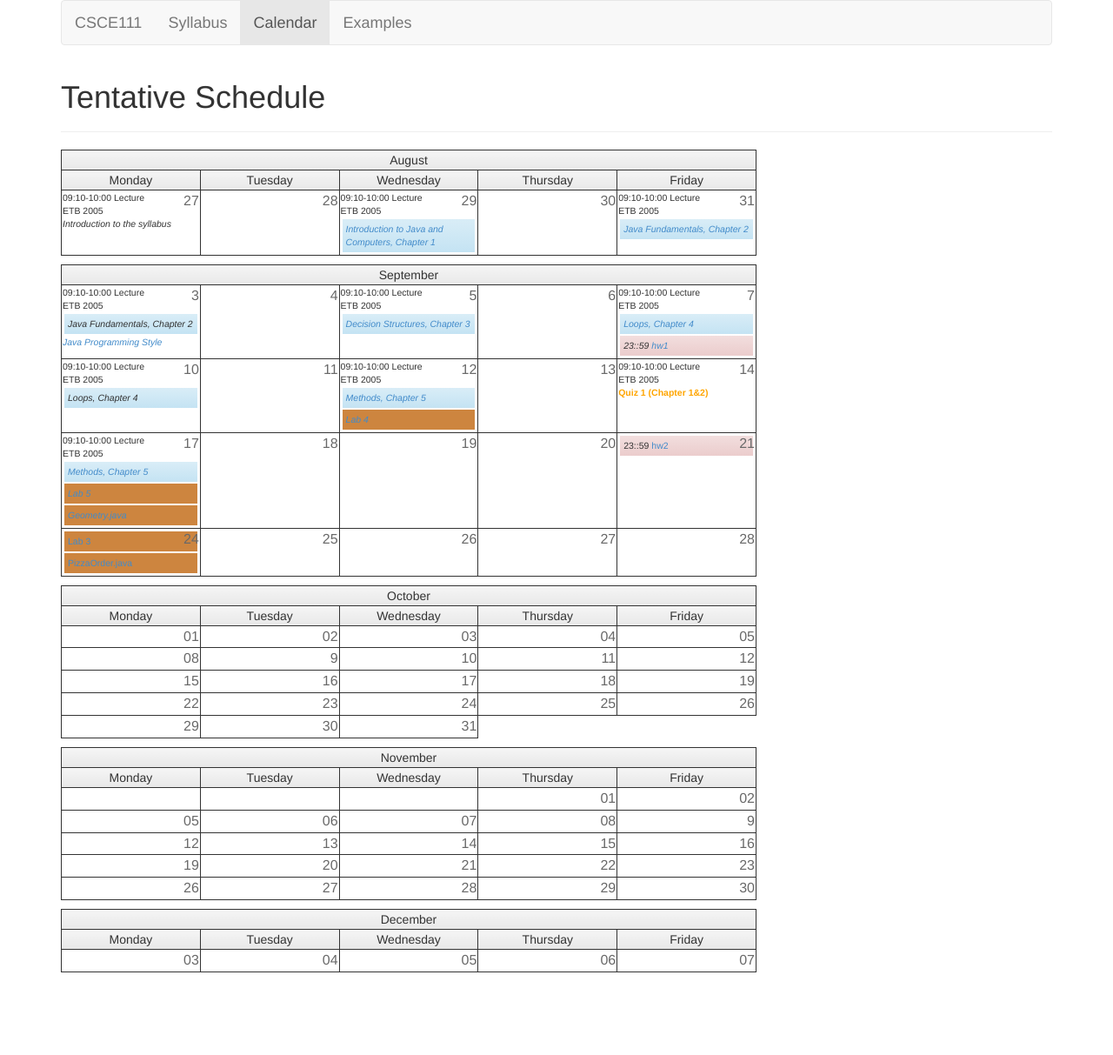
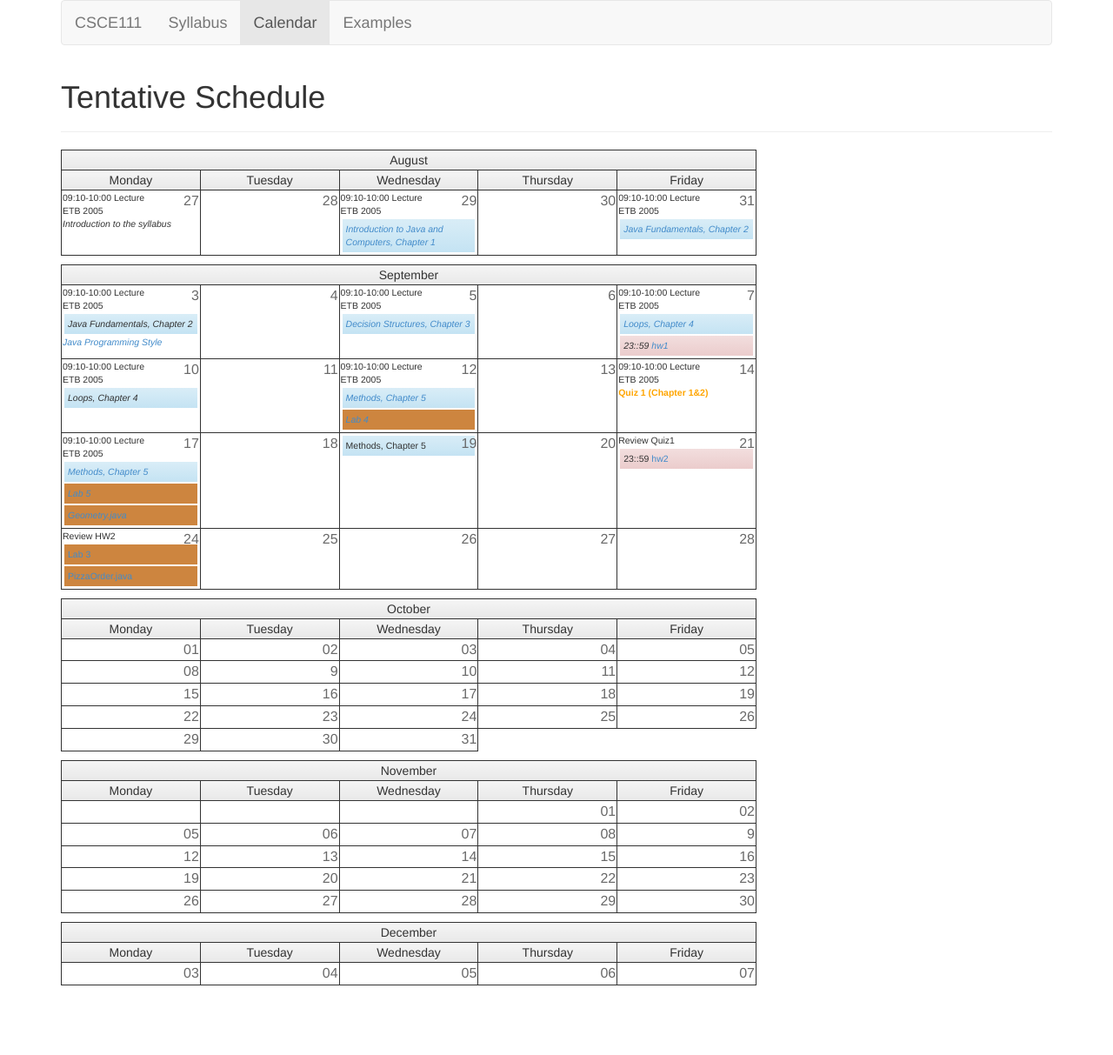
Before and after one commit to huangshiyou/huangshiyou.github.io, a Jekyll site: the page csce111/calendar.html, which Jekyll copies as it is, in a window 1280 px wide. Shown: the whole page at 87% size. Built offline with Jekyll 4.4.1, drawn with Linux system fonts in a browser that asks for light colours.

Commit message:
update code

```diff
--- a/csce111/calendar.html
+++ b/csce111/calendar.html
@@ -214,6 +214,8 @@
 <!-- <div class='oh'>
 23:59 <span class='summary'><a href="rs.html">Reading 2 response</a></span>
 </div> -->
+  <div class='lecture'>Methods, Chapter 5
+            </span></div>
 </td>
 <td class='eventtd'><span class='datespan'>20</span>
    <!--  <div class='lecture'>
@@ -221,6 +223,8 @@
 </div> -->
 </td>
 <td class='eventtd'><span class='datespan'>21</span>
+  <div class='review'>Review Quiz1
+            </span></div>
  <div class='hw'>
 23::59 <span class='summary'><a href="hw/hw2.pdf">hw2</a></span>
 
@@ -232,6 +236,8 @@
                    <!-- <div class='hw'>
 23:59 <span class='summary'><a href="project.html#iteration-zero">Iteration 0</a></span>
 </div>  -->
+  <div class='reivew'>Review HW2
+            </span></div>
     <div class="lab"><a href="labs/lab3.pdf">Lab 3</a> </div>
     <div class="lab"><a href="labs/PizzaOrder.java">PizzaOrder.java</a> </div>
 
```
